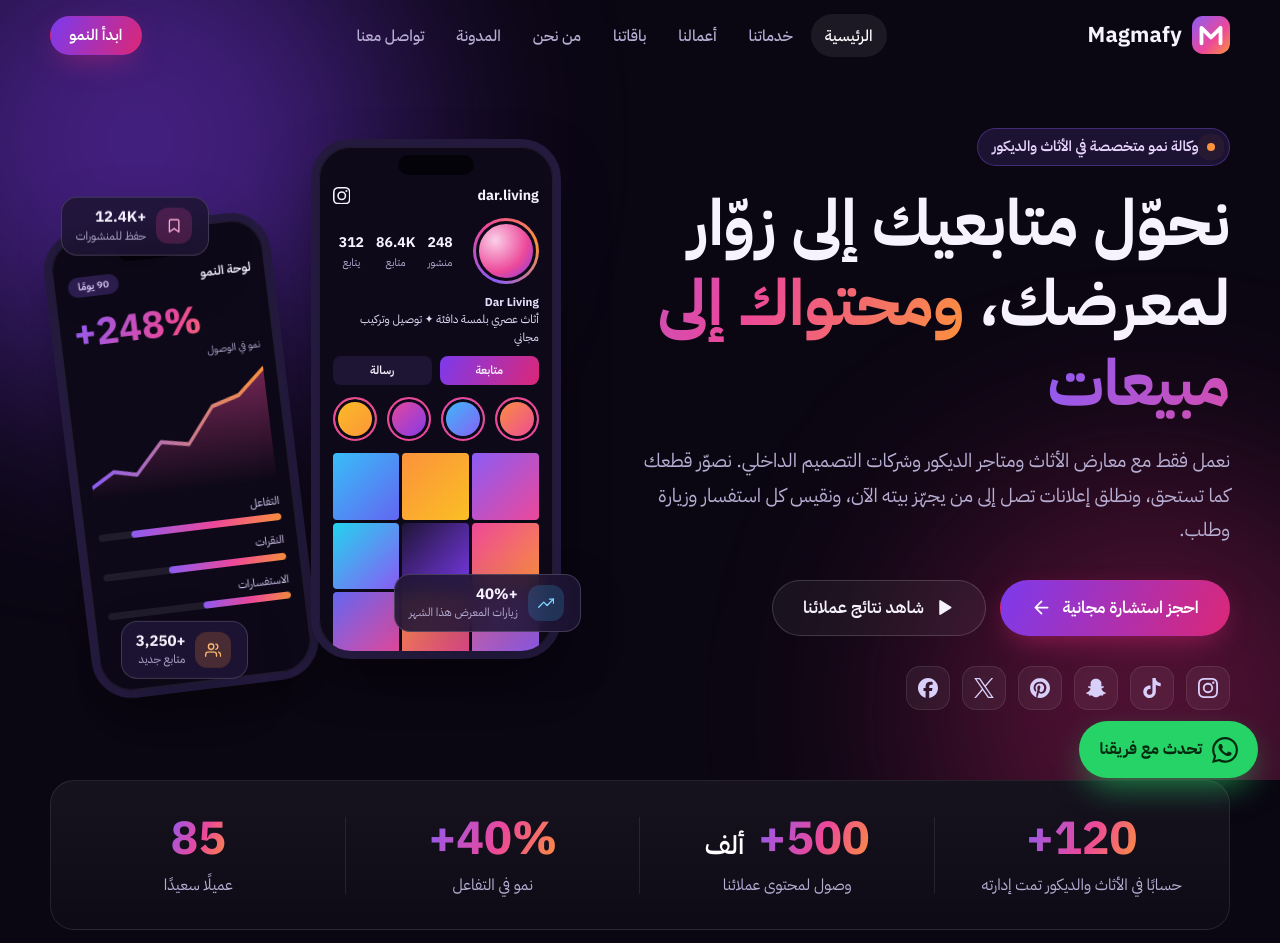
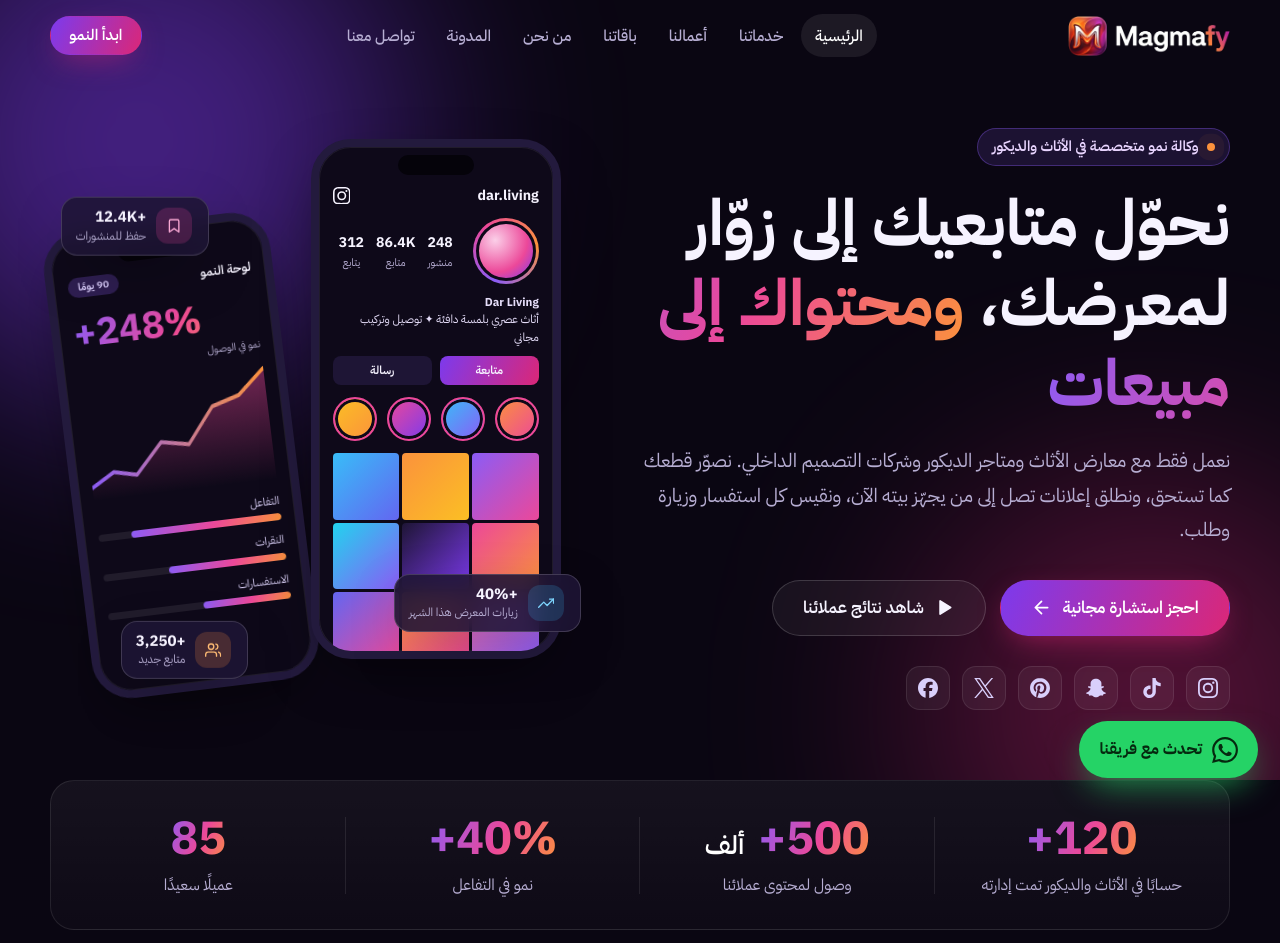
Before and after one commit to mrvoroo/Magmafy, a plain HTML site: page index.html in a window 1280 px wide. Shown: the top 943 px of the page. Drawn offline with Linux system fonts and the light colour scheme.

Commit message:
Replace header, footer and favicon with new Magmafy logos
Co-authored-by: Cursor <cursoragent@cursor.com>

```diff
--- a/assets/css/styles.css
+++ b/assets/css/styles.css
@@ -91,6 +91,7 @@ button { cursor: pointer; }
 .header__inner { display: flex; align-items: center; gap: 24px; height: 100%; }
 .brand { display: inline-flex; align-items: center; gap: 10px; }
 .brand__mark { width: 38px; height: 38px; }
+.brand__logo { height: 40px; width: auto; display: block; }
 .brand__name { font-weight: 700; font-size: 1.35rem; letter-spacing: .2px; direction: ltr; }
 .nav { margin-inline: auto; }
 .nav__list { display: flex; gap: 4px; }
--- a/index.html
+++ b/index.html
@@ -6,7 +6,8 @@
   <title>Magmafy | وكالة تسويق السوشيال ميديا لشركات الأثاث والديكور</title>
   <meta name="description" content="Magmafy وكالة متخصصة في تسويق معارض الأثاث ومتاجر الديكور وشركات التصميم الداخلي عبر السوشيال ميديا: محتوى يُبرز منتجاتك، إعلانات تجلب زيارات المعرض والطلبات، وتقارير واضحة. احجز استشارة مجانية.">
   <meta name="theme-color" content="#0A0612">
-  <link rel="icon" href="assets/favicon.svg" type="image/svg+xml">
+  <link rel="icon" href="assets/img/favicon-32.png" type="image/png" sizes="32x32">
+  <link rel="apple-touch-icon" href="assets/img/favicon-180.png">
   <!-- ✎ عدّل الرابط التالي بعد اختيار الدومين -->
   <!-- <link rel="canonical" href="https://www.example.com/"> -->
 
@@ -94,12 +95,7 @@
 <header class="site-header" id="top">
   <div class="container header__inner">
     <a class="brand" href="#home" aria-label="Magmafy — الرئيسية">
-      <svg class="brand__mark" viewBox="0 0 32 32" aria-hidden="true">
-        <defs><linearGradient id="lg" x1="0" y1="0" x2="1" y2="1"><stop offset="0" stop-color="#8B5CF6"/><stop offset=".6" stop-color="#EC4899"/><stop offset="1" stop-color="#FB923C"/></linearGradient></defs>
-        <rect width="32" height="32" rx="9" fill="url(#lg)"/>
-        <path d="M8 23V10l8 8 8-8v13" fill="none" stroke="#fff" stroke-width="3.2" stroke-linecap="round" stroke-linejoin="round"/>
-      </svg>
-      <span class="brand__name">Magmafy</span>
+      <img class="brand__logo" src="assets/img/logo-horizontal.png" alt="Magmafy" width="162" height="40">
     </a>
 
     <nav class="nav" id="nav" aria-label="التنقل الرئيسي">
@@ -661,11 +657,7 @@
     <div class="footer__top">
       <div class="footer__brand">
         <a class="brand" href="#home" aria-label="Magmafy — الرئيسية">
-          <svg class="brand__mark" viewBox="0 0 32 32" aria-hidden="true">
-            <rect width="32" height="32" rx="9" fill="url(#lg)"/>
-            <path d="M8 23V10l8 8 8-8v13" fill="none" stroke="#fff" stroke-width="3.2" stroke-linecap="round" stroke-linejoin="round"/>
-          </svg>
-          <span class="brand__name">Magmafy</span>
+          <img class="brand__logo" src="assets/img/logo-horizontal.png" alt="Magmafy" width="162" height="40" loading="lazy">
         </a>
         <p>وكالة نمو عبر السوشيال ميديا متخصصة في الأثاث والديكور. نحوّل المتابعين إلى زوّار وعملاء بالمحتوى والإعلانات وبناء المجتمع.</p>
         <ul class="socials" id="socials" aria-label="حساباتنا على المنصات"></ul>
```
Also changed, not shown: assets/favicon.svg (deleted), assets/img/favicon-180.png (added), assets/img/favicon-32.png (added), assets/img/logo-horizontal.png (added).
